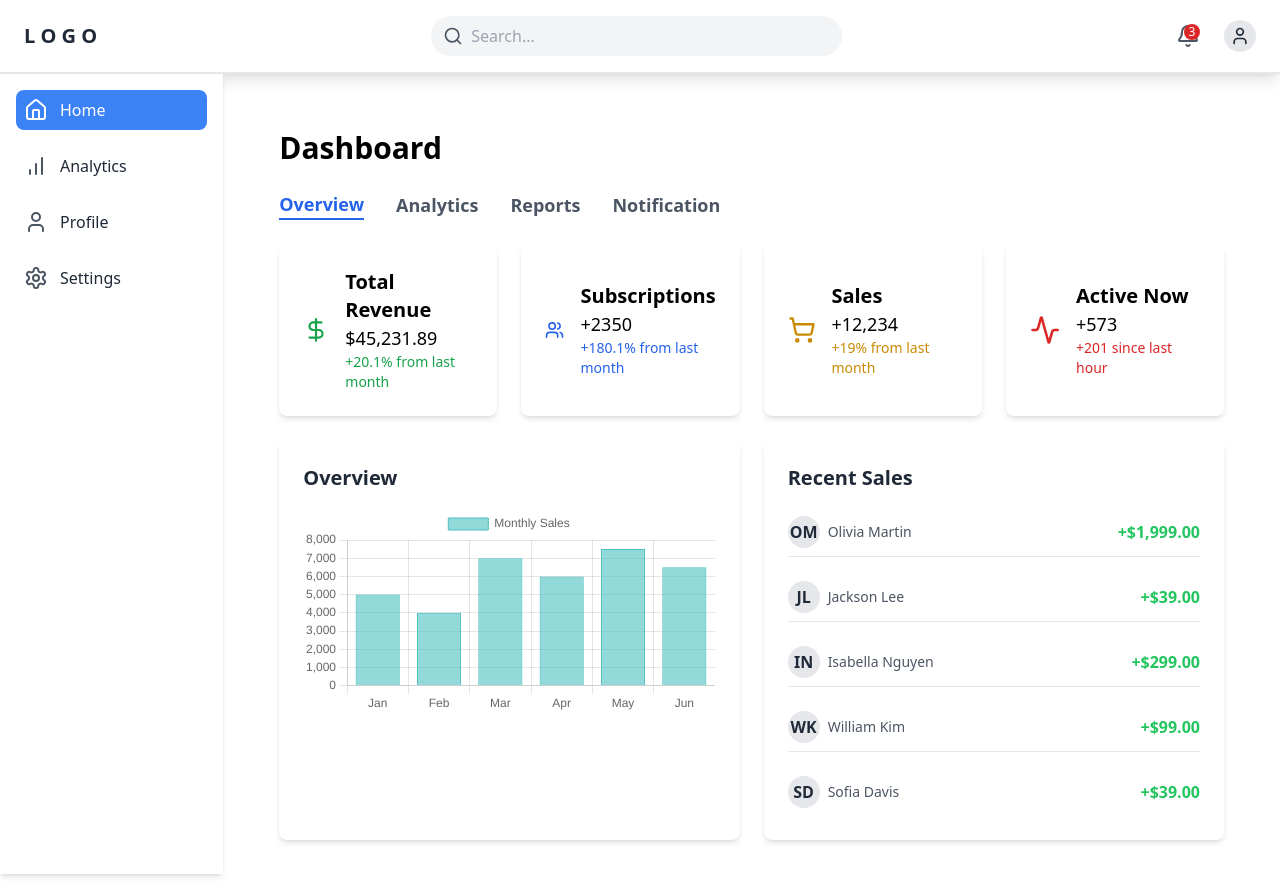
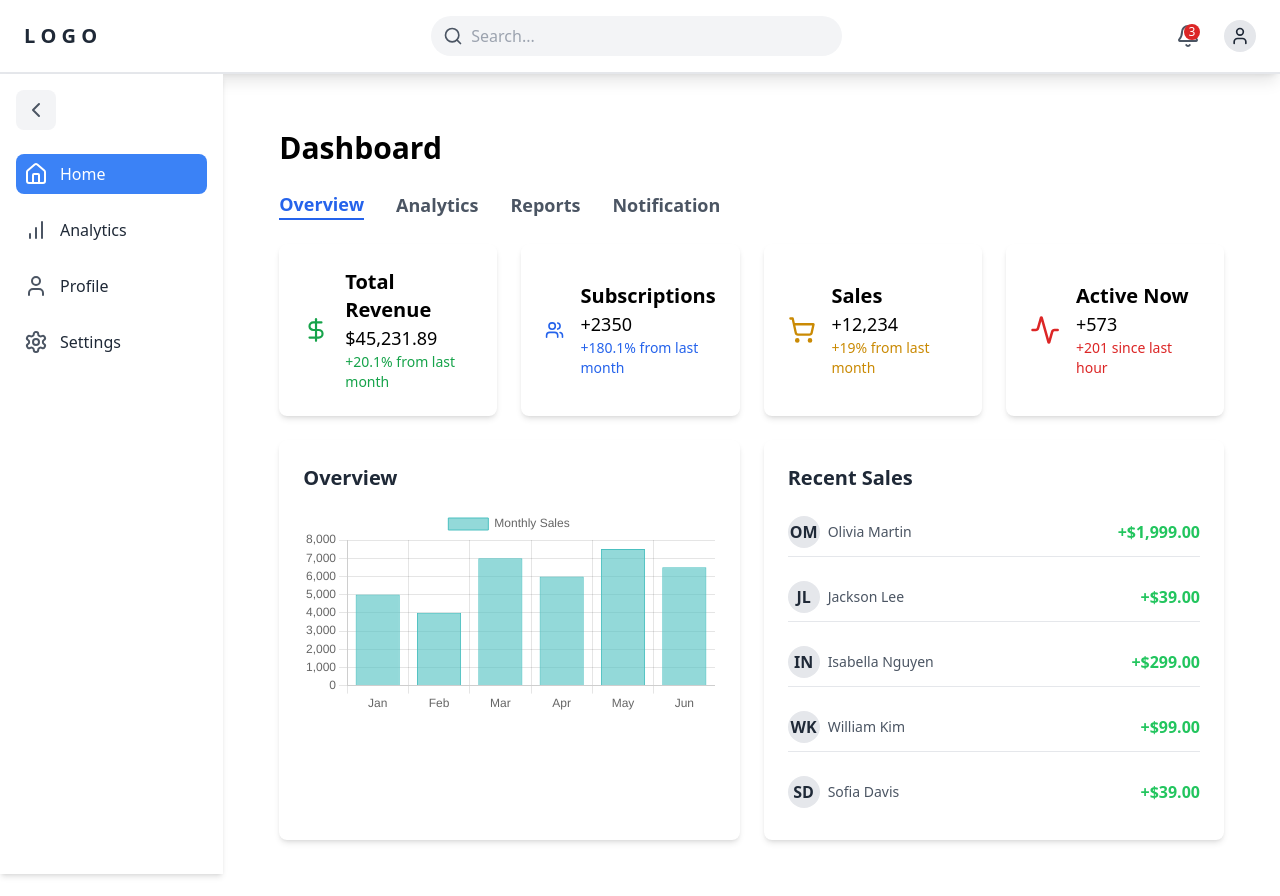
Before and after one commit to Rohitprajapat052/TextifyAIAssignment, a Next.js app: page / in a window 1280 px wide. Built offline with nearby package versions, Linux system fonts and the light colour scheme.

Commit message:
Update SideMenu.tsx

```diff
--- a/src/app/components/side-menu/SideMenu.tsx
+++ b/src/app/components/side-menu/SideMenu.tsx
@@ -1,13 +1,31 @@
+
 'use client'
-import { Home, BarChart, Settings, User } from "lucide-react";
+import { Home, BarChart, Settings, User, ChevronLeft, ChevronRight } from "lucide-react";
+import { useState } from "react";
 import Link from "next/link";
 import { usePathname } from "next/navigation"; // Import usePathname
 
 const SideMenu = () => {
+  const [isExpanded, setIsExpanded] = useState(true);
   const pathname = usePathname(); // Get current route
 
   return (
-    <aside className="bg-white shadow-md h-screen p-4 w-64">
+
+     <aside
+      className={`bg-white shadow-md h-screen p-4 transition-all duration-300 ${
+        isExpanded ? "w-64" : "w-16"
+      }`}
+    >
+      <button
+        className="mb-6 p-2 rounded-lg bg-gray-100 hover:bg-gray-200 transition"
+        onClick={() => setIsExpanded(!isExpanded)}
+      >
+        {isExpanded ? (
+          <ChevronLeft className="w-6 h-6 text-gray-600" />
+        ) : (
+          <ChevronRight className="w-6 h-6 text-gray-600" />
+        )}
+      </button>
       <nav className="flex flex-col gap-4">
         {/* Menu Items */}
         {[
@@ -24,7 +42,7 @@ const SideMenu = () => {
             }`}
           >
             <Icon className={`w-6 h-6 ${pathname === href ? "text-white" : "text-gray-600"}`} />
-            <span>{name}</span>
+            {isExpanded && <span>{name}</span>}
           </Link>
         ))}
       </nav>
@@ -32,4 +50,4 @@ const SideMenu = () => {
   );
 };
 
-export default SideMenu;
+export default SideMenu ;
```
